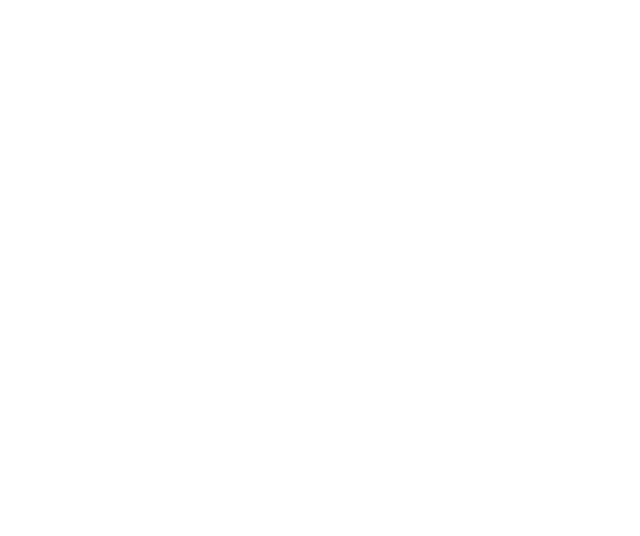
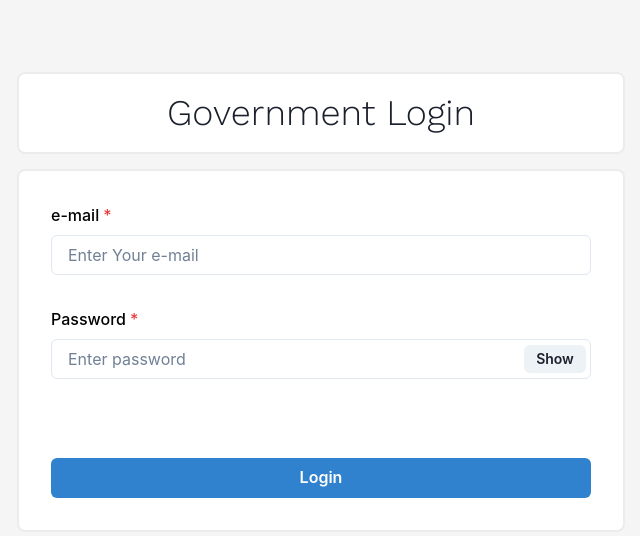
Before and after one commit to Abhiroop-Singh/Mini-Project, a React (Create React App) app in the folder client/: page /govLogin in a window 1280 px wide. Before the commit this address had no page. Shown: the top 536 px of the page, without its empty margins (319-959 px from the left). Built offline with nearby package versions, Linux system fonts and the light colour scheme.

Commit message:
"Made govlogin and redesigned success page

```diff
--- a/client/src/App.js
+++ b/client/src/App.js
@@ -8,6 +8,7 @@
 import TenderList from "./components/Tenders/TenderList";
 import TenderDetails from "./components/Tenders/TenderDetails";
 import Dummydata from "./components/GovDashboard/Dummydata";
+import GovLogin from "./components/Authentication/GovLogin";
 
 function App() {
   return (
@@ -21,7 +22,8 @@
           <Route path="/review" element={<ReviewerDashboard />} />
           <Route path="/tenders" element={<TenderList />} />
           <Route path="/tenderdetails/:id" element={<TenderDetails />} />
-          <Route path="/success" element={<Dummydata/>} />
+          <Route path="/success" element={<Dummydata />} />
+          <Route path="/govLogin" element={<GovLogin />} />
         </Routes>
       </BrowserRouter>
     </>
--- /dev/null
+++ b/client/src/components/Authentication/GovLogin.jsx
@@ -0,0 +1,147 @@
+import { React, useState } from "react";
+import { useNavigate } from "react-router-dom";
+import {
+  Box,
+  Container,
+  Button,
+  FormControl,
+  FormLabel,
+  Input,
+  Text,
+  InputGroup,
+  InputRightElement,
+  VStack,
+  useToast,
+} from "@chakra-ui/react";
+
+const GovLogin = () => {
+  const [email, setEmail] = useState("");
+  const [password, setPassword] = useState("");
+  const [show, setShow] = useState(false);
+
+  const handleClick = (e) => {
+    if (e.target.name === "showpass") {
+      setShow(!show);
+    }
+  };
+  const toast = useToast();
+  const navigate = useNavigate();
+  const handleSubmit = async (e) => {
+    e.preventDefault();
+
+    if (email === " " || password === " ") {
+      return;
+    } else {
+      const data = { email, password };
+
+      const res = await fetch("/api/govr_login", {
+        method: "POST",
+        headers: {
+          //always use this
+          "content-type": "application/json",
+        },
+        body: JSON.stringify(data),
+      });
+
+      const check = await res.json();
+
+      console.log(check);
+      if (check.success) {
+        toast({
+          title: "Login Successful!",
+          status: "success",
+          duration: 5000,
+          isClosable: true,
+          position: "top-left",
+        });
+        navigate("/");
+      } else {
+        toast({
+          title: "Error!",
+          status: "error",
+          duration: 5000,
+          isClosable: true,
+          position: "top-left",
+        });
+      }
+    }
+  };
+
+  return (
+    <div id="pplogin">
+      <Container maxW="40rem">
+        <Box
+          display="flex"
+          justifyContent="center"
+          p={3}
+          w="100%"
+          m="40px 0 15px 0"
+          bg="white"
+          borderRadius="lg"
+          borderWidth="2px"
+          borderColor={"#ececec"}
+        >
+          <Text fontSize={"4xl"} fontFamily="Work Sans">
+            Government Login
+          </Text>
+        </Box>
+        <Box
+          p={8}
+          w="100%"
+          bg="white"
+          borderRadius="lg"
+          borderWidth="2px"
+          borderColor={"#ececec"}
+          minH={"40vh"}
+        >
+          <VStack spacing="2rem" color="black">
+            <FormControl isRequired>
+              <FormLabel>e-mail</FormLabel>
+              <Input
+                type="email"
+                placeholder="Enter Your e-mail"
+                value={email}
+                name="email"
+                onChange={(e) => setEmail(e.target.value)}
+              />
+            </FormControl>
+
+            <FormControl isRequired mb={"2rem"}>
+              <FormLabel>Password</FormLabel>
+              <InputGroup>
+                <Input
+                  placeholder="Enter password"
+                  value={password}
+                  name="password"
+                  onChange={(e) => setPassword(e.target.value)}
+                  type={show ? "text" : "password"}
+                />
+                <InputRightElement width="4.5rem">
+                  <Button
+                    h="1.75rem"
+                    size="sm"
+                    name="showpass"
+                    onClick={handleClick}
+                  >
+                    {show ? "Hide" : "Show"}
+                  </Button>
+                </InputRightElement>
+              </InputGroup>
+            </FormControl>
+
+            <Button
+              colorScheme={"blue"}
+              width="100%"
+              style={{ marginTop: 15 }}
+              onClick={handleSubmit}
+            >
+              Login
+            </Button>
+          </VStack>
+        </Box>
+      </Container>
+    </div>
+  );
+};
+
+export default GovLogin;
--- a/client/src/components/GovDashboard/Dummydata.jsx
+++ b/client/src/components/GovDashboard/Dummydata.jsx
@@ -11,24 +11,35 @@
 
     interval = setInterval(() => {
       if (seconds > 0) {
-        setSeconds(seconds => seconds - 1);
+        setSeconds((seconds) => seconds - 1);
       }
     }, 1000);
 
     setTimeout(() => {
-      navigate('/gov');
+      navigate("/gov");
     }, 5000);
-    return () => {clearInterval(interval);};
+    return () => {
+      clearInterval(interval);
+    };
   }, [seconds]);
 
   return (
-    <div id="dummy">Success
-    <br></br>
-      {seconds}s
-    </div>
-
+    <>
+      <div id="dummy">
+        Success
+        <br></br>
+      </div>
+      <div className="redirectiontext">
+        <span>
+          <p className="successpara">Redirecting in </p>
+        </span>
+        <span>{seconds}</span>
+        <span>
+          <p className="successpara">s </p>
+        </span>
+      </div>
+    </>
   );
-
 };
 
 export default Dummydata;
--- a/client/src/components/GovDashboard/GovDashboard.css
+++ b/client/src/components/GovDashboard/GovDashboard.css
@@ -99,3 +99,18 @@
   margin-left: 0.8rem;
   font-family: "Inter";
 }
+.successpara {
+  font-size: x-large;
+  margin-right: 0.5rem;
+  margin-left: 0.3rem;
+  margin-top: 1rem;
+}
+.redirectiontext {
+  color: green;
+  width: 70vw;
+  display: flex;
+  justify-content: center;
+  margin: auto;
+  padding-top: 2rem;
+  font-size: 2.5rem;
+}
```
